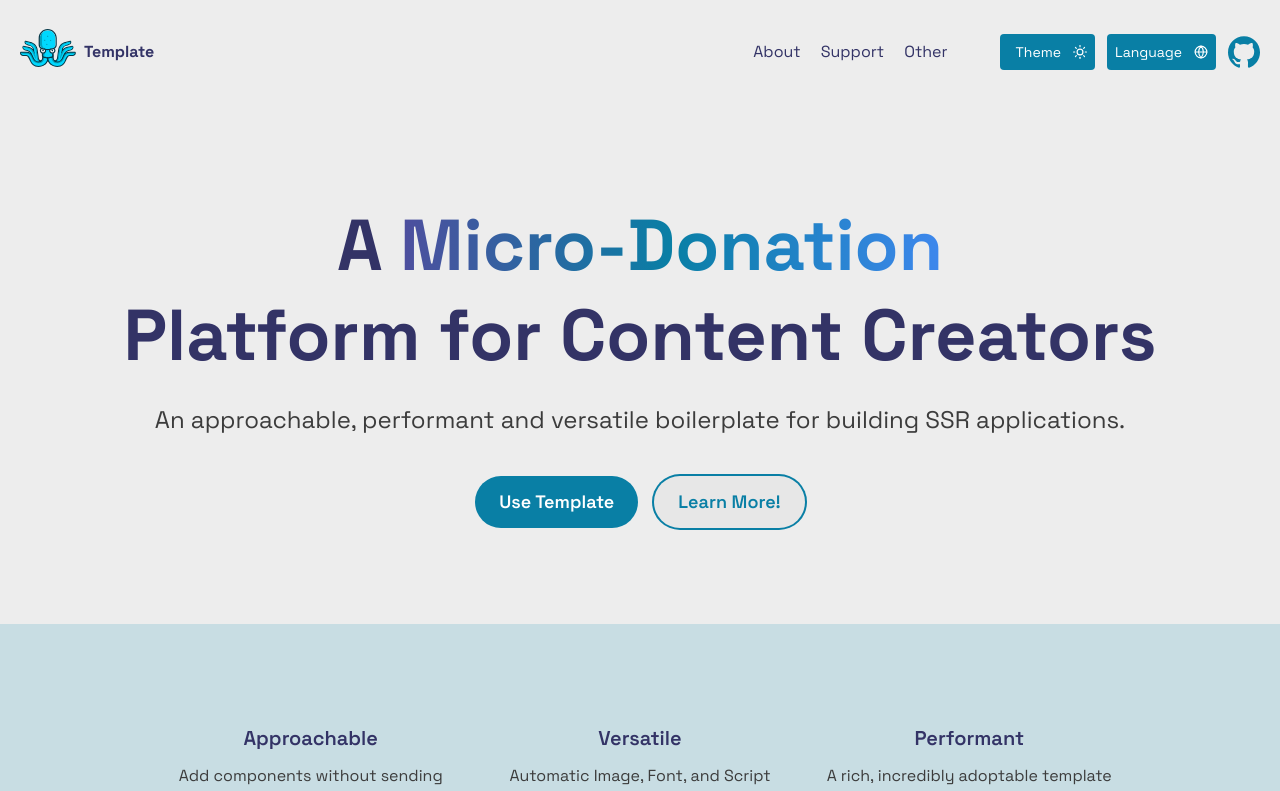
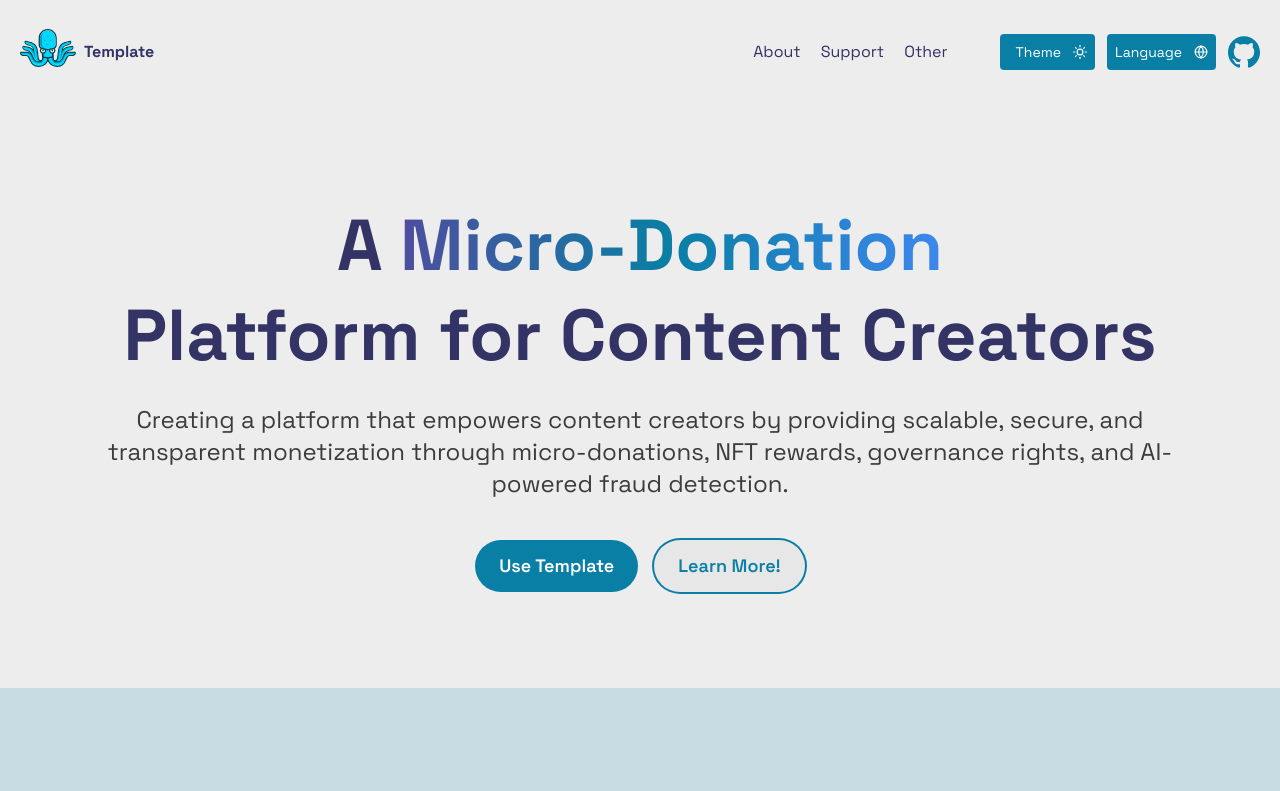
Before and after one commit to Shreya020404/Paas, a Next.js app: page /en in a window 1280 px wide. Shown: the top 791 px of the page. Built offline with nearby package versions, Linux system fonts and the light colour scheme.

Commit message:
Update page.tsx

```diff
--- a/src/app/[locale]/page.tsx
+++ b/src/app/[locale]/page.tsx
@@ -16,7 +16,7 @@ export default function DashboardPage() {
         </h1>
         <div className='my-6 px-20 text-center text-2xl text-text-secondary'>
           {t(
-            'An_approachable_performant_and_versatile_boilerplate_for_building_SSR_applications'
+            'Creating a platform that empowers content creators by providing scalable, secure, and transparent monetization through micro-donations, NFT rewards, governance rights, and AI-powered fraud detection.'
           )}
         </div>
         <div className='mt-4 flex flex-row gap-4'>
```
